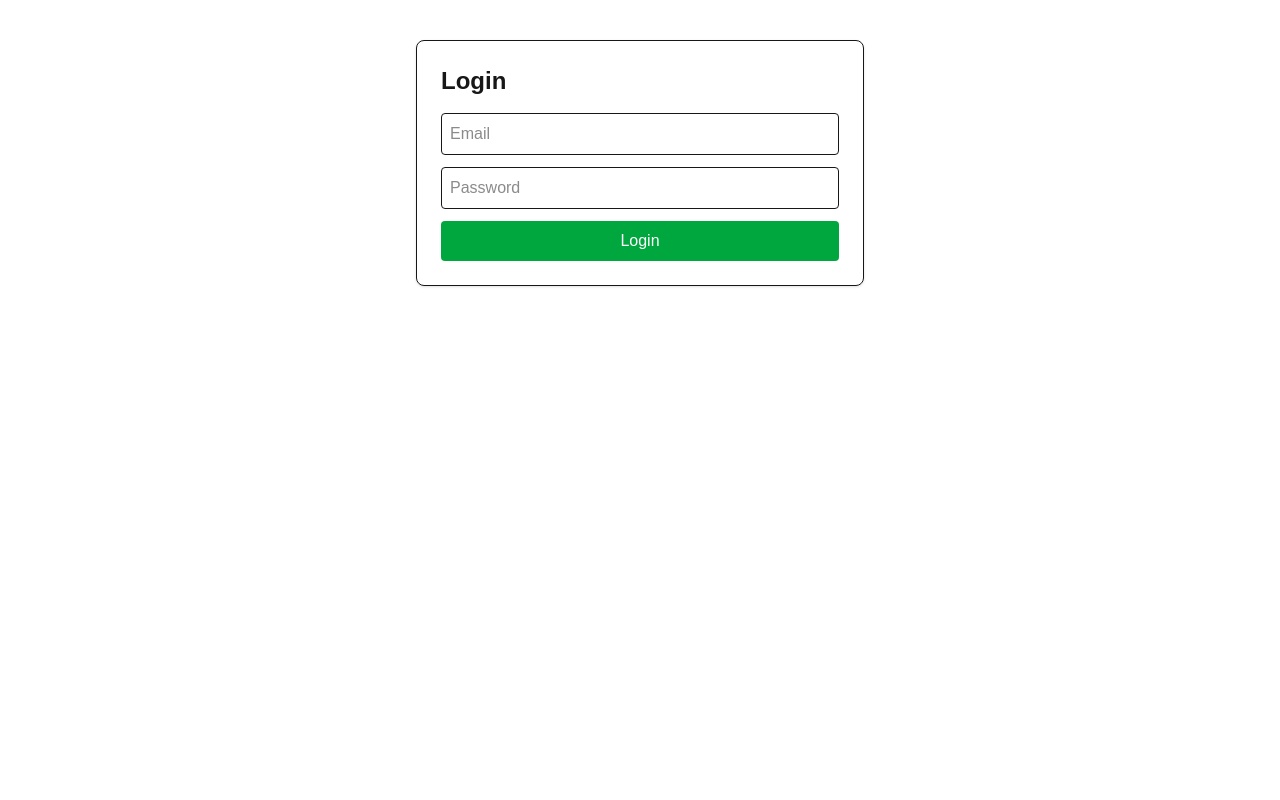
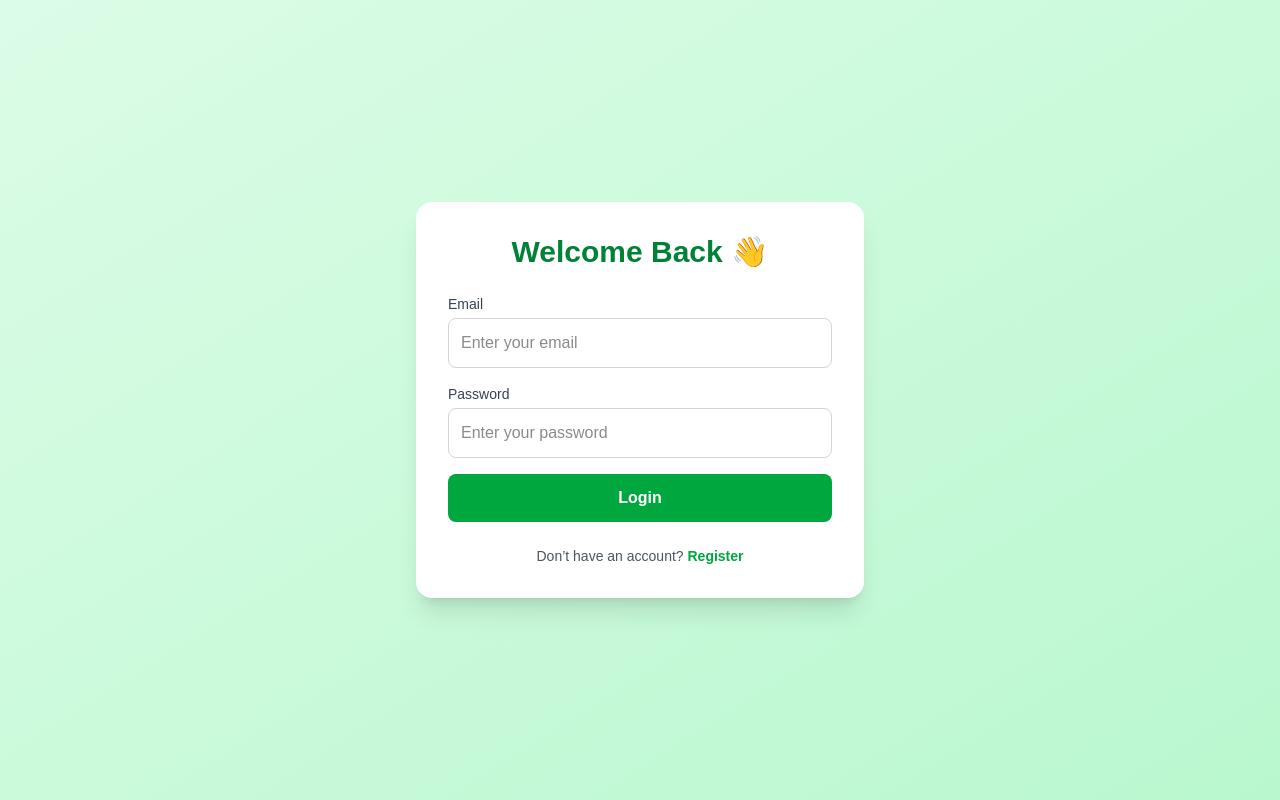
Before and after one commit to errajput/ecommerce-web, a Next.js app: page /login in a window 1280 px wide. Built offline with nearby package versions, Linux system fonts and the light colour scheme.

Commit message:
Update UI design

```diff
--- a/src/app/login/page.jsx
+++ b/src/app/login/page.jsx
@@ -27,56 +27,89 @@ export default function LoginPage() {
       });
 
       const data = await res.json();
-
       console.log("Login data", data);
 
       if (res.ok && data?.data?.token) {
-        setMessage("Login successful ");
+        setMessage("Login successful ✅");
 
-        //NOTE: store user in localStorage
         localStorage.setItem("token", data.data.token);
         localStorage.setItem("user", JSON.stringify(data.user));
 
-        //NOTE: redirect to profile page
         router.push("/profile");
       } else {
-        setMessage(data.message || "Invalid credentials");
+        setMessage(data.message || "Invalid credentials ❌");
       }
     } catch (err) {
-      setMessage("Something went wrong");
+      setMessage("Something went wrong 🚨");
     }
   };
 
   return (
-    <div className="max-w-md mx-auto mt-10 p-6 border rounded-lg shadow">
-      <h1 className="text-2xl font-bold mb-4">Login</h1>
-      <form onSubmit={handleSubmit} className="space-y-3">
+    <div className="min-h-screen flex items-center justify-center bg-gradient-to-br from-green-100 to-green-200">
+      <div className="w-full max-w-md bg-white shadow-xl rounded-2xl p-8">
+        <h1 className="text-3xl font-extrabold text-center text-green-700 mb-6">
+          Welcome Back 👋
+        </h1>
+
+        <form onSubmit={handleSubmit} className="space-y-4">
+          <div>
+            <label className="block text-sm font-medium text-gray-700 mb-1">
+              Email
+            </label>
             <input
               type="email"
               name="email"
-          placeholder="Email"
+              placeholder="Enter your email"
               value={formData.email}
               onChange={handleChange}
-          className="w-full p-2 border rounded"
+              className="w-full p-3 border border-gray-300 rounded-lg focus:ring-2 focus:ring-green-500 focus:outline-none"
               required
             />
+          </div>
+
+          <div>
+            <label className="block text-sm font-medium text-gray-700 mb-1">
+              Password
+            </label>
             <input
               type="password"
               name="password"
-          placeholder="Password"
+              placeholder="Enter your password"
               value={formData.password}
               onChange={handleChange}
-          className="w-full p-2 border rounded"
+              className="w-full p-3 border border-gray-300 rounded-lg focus:ring-2 focus:ring-green-500 focus:outline-none"
               required
             />
+          </div>
+
           <button
             type="submit"
-          className="w-full bg-green-600 text-white p-2 rounded hover:bg-green-700"
+            className="w-full bg-green-600 text-white font-semibold p-3 rounded-lg hover:bg-green-700 transition"
           >
             Login
           </button>
         </form>
-      {message && <p className="mt-3 text-center">{message}</p>}
+
+        {message && (
+          <p
+            className={`mt-4 text-center text-sm font-medium ${
+              message.includes("success") ? "text-green-600" : "text-red-500"
+            }`}
+          >
+            {message}
+          </p>
+        )}
+
+        <p className="mt-6 text-center text-gray-600 text-sm">
+          Don’t have an account?{" "}
+          <a
+            href="/register"
+            className="text-green-600 font-semibold hover:underline"
+          >
+            Register
+          </a>
+        </p>
+      </div>
     </div>
   );
 }
--- a/src/app/profile/page.jsx
+++ b/src/app/profile/page.jsx
@@ -13,7 +13,7 @@ export default function ProfilePage() {
       const token = localStorage.getItem("token");
 
       if (!token) {
-        router.push("/login"); // redirect if not logged in
+        router.push("/login");
         return;
       }
 
@@ -43,29 +43,50 @@ export default function ProfilePage() {
     fetchUser();
   }, [router]);
 
-  if (loading) return <p className="p-4">Loading...</p>;
+  if (loading) {
+    return (
+      <div className="min-h-screen flex items-center justify-center bg-gradient-to-br from-green-100 to-green-200">
+        <p className="text-lg font-semibold text-gray-700">
+          Loading profile...
+        </p>
+      </div>
+    );
+  }
 
-  if (!user) return <p className="p-4">No user found</p>;
+  if (!user) {
+    return (
+      <div className="min-h-screen flex items-center justify-center bg-gradient-to-br from-green-100 to-green-200">
+        <p className="text-lg font-semibold text-red-600">No user found ❌</p>
+      </div>
+    );
+  }
 
   return (
-    <div className="max-w-md mx-auto p-6 bg-white shadow rounded-lg mt-6">
-      <h1 className="text-2xl font-bold mb-4">Profile</h1>
+    <div className="min-h-screen flex items-center justify-center bg-gradient-to-br from-green-100 to-green-200">
+      <div className="w-full max-w-md bg-white shadow-xl rounded-2xl p-8 text-center">
+        <h1 className="text-3xl font-extrabold text-green-700 mb-6">
+          Profile 👤
+        </h1>
+
+        <div className="space-y-3 text-gray-700">
           <p>
-        <strong>Name:</strong> {user.name}
+            <span className="font-semibold">Name:</span> {user.name}
           </p>
           <p>
-        <strong>Email:</strong> {user.email}
+            <span className="font-semibold">Email:</span> {user.email}
           </p>
+        </div>
 
         <button
-        className="mt-4 px-4 py-2 bg-red-500 text-white rounded-lg"
           onClick={() => {
             localStorage.removeItem("token");
             router.push("/login");
           }}
+          className="mt-6 w-full bg-gray-400 text-white font-semibold p-3 rounded-lg hover:bg-gray-500 transition cursor-pointer"
         >
           Logout
         </button>
       </div>
+    </div>
   );
 }
--- a/src/app/register/page.jsx
+++ b/src/app/register/page.jsx
@@ -27,57 +27,101 @@ export default function RegisterPage() {
         body: JSON.stringify(formData),
       });
 
+      const data = await res.json();
+      console.log("Register data", data);
+
       if (res.ok) {
-        setMessage("Login successful ");
-        router.push("/login");
+        setMessage("Registration successful 🎉");
+        setTimeout(() => router.push("/login"), 1500);
+      } else {
+        setMessage(data.message || "Registration failed ❌");
       }
-
-      const data = await res.json();
-      setMessage(data.message);
     } catch (err) {
-      setMessage("Something went wrong");
+      setMessage("Something went wrong 🚨");
     }
   };
 
   return (
-    <div className="max-w-md mx-auto mt-10 p-6 border rounded-lg shadow">
-      <h1 className="text-2xl font-bold mb-4">Register</h1>
-      <form onSubmit={handleSubmit} className="space-y-3">
+    <div className="min-h-screen flex items-center justify-center bg-gradient-to-br from-green-100 to-green-200">
+      <div className="w-full max-w-md bg-white shadow-xl rounded-2xl p-8">
+        <h1 className="text-3xl font-extrabold text-center text-green-700 mb-6">
+          Create Account ✨
+        </h1>
+
+        <form onSubmit={handleSubmit} className="space-y-4">
+          <div>
+            <label className="block text-sm font-medium text-gray-700 mb-1">
+              Full Name
+            </label>
             <input
               type="text"
               name="name"
-          placeholder="Name"
+              placeholder="Enter your name"
               value={formData.name}
               onChange={handleChange}
-          className="w-full p-2 border rounded"
+              className="w-full p-3 border border-gray-300 rounded-lg focus:ring-2 focus:ring-green-500 focus:outline-none"
               required
             />
+          </div>
+
+          <div>
+            <label className="block text-sm font-medium text-gray-700 mb-1">
+              Email
+            </label>
             <input
               type="email"
               name="email"
-          placeholder="Email"
+              placeholder="Enter your email"
               value={formData.email}
               onChange={handleChange}
-          className="w-full p-2 border rounded"
+              className="w-full p-3 border border-gray-300 rounded-lg focus:ring-2 focus:ring-green-500 focus:outline-none"
               required
             />
+          </div>
+
+          <div>
+            <label className="block text-sm font-medium text-gray-700 mb-1">
+              Password
+            </label>
             <input
               type="password"
               name="password"
-          placeholder="Password"
+              placeholder="Enter your password"
               value={formData.password}
               onChange={handleChange}
-          className="w-full p-2 border rounded"
+              className="w-full p-3 border border-gray-300 rounded-lg focus:ring-2 focus:ring-green-500 focus:outline-none"
               required
             />
+          </div>
+
           <button
             type="submit"
-          className="w-full bg-blue-600 text-white p-2 rounded hover:bg-blue-700"
+            className="w-full bg-green-600 text-white font-semibold p-3 rounded-lg hover:bg-green-700 transition"
           >
             Register
           </button>
         </form>
-      {message && <p className="mt-3 text-center">{message}</p>}
+
+        {message && (
+          <p
+            className={`mt-4 text-center text-sm font-medium ${
+              message.includes("successful") ? "text-green-600" : "text-red-500"
+            }`}
+          >
+            {message}
+          </p>
+        )}
+
+        <p className="mt-6 text-center text-gray-600 text-sm">
+          Already have an account?{" "}
+          <a
+            href="/login"
+            className="text-green-600 font-semibold hover:underline"
+          >
+            Login
+          </a>
+        </p>
+      </div>
     </div>
   );
 }
```
Lines whose indentation alone changed are shown as unchanged.
